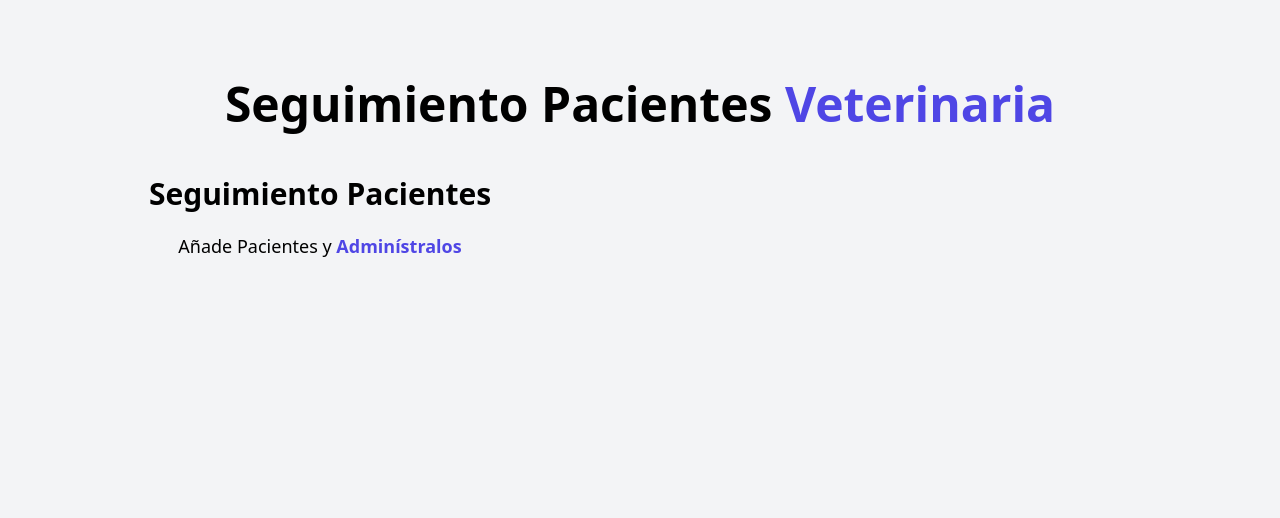
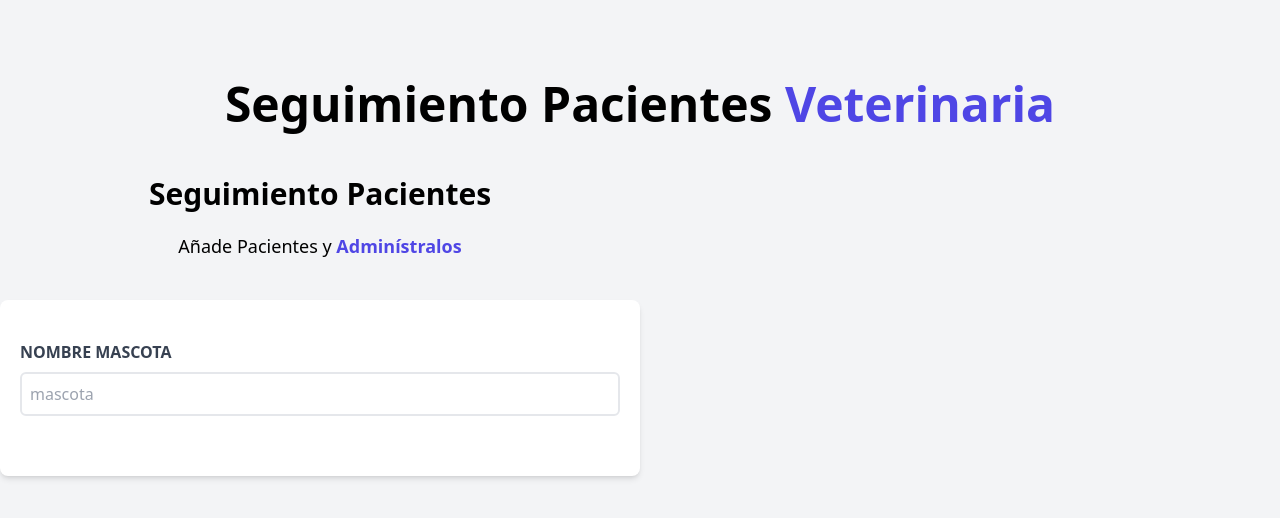
Before and after one commit to Daniel151505/administrador-de-pacientes-veterinaria-vue, a Vue app: page / in a window 1280 px wide. Shown: the top 518 px of the page. Built offline with nearby package versions, Linux system fonts and the light colour scheme.

Commit message:
Primeros pasos con el formulario

```diff
--- a/src/components/Formulario.vue
+++ b/src/components/Formulario.vue
@@ -7,5 +7,20 @@
       Añade Pacientes y
       <span class="text-indigo-600 font-bold">Adminístralos</span>
     </p>
+
+    <form class="bg-white shadow-md rounded-lg py-10 px-5 mb-10">
+      <div class="mb-5">
+        <label for="mascota" class="block text-gray-700 uppercase font-bold">
+          Nombre mascota
+        </label>
+
+        <input
+          id="mascota"
+          type="text"
+          placeholder="mascota"
+          class="border-2 w-full p-2 mt-2 placeholder-gray-400 rounded-md"
+        />
+      </div>
+    </form>
   </div>
 </template>
```
